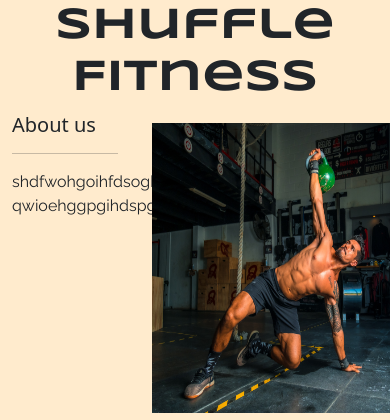
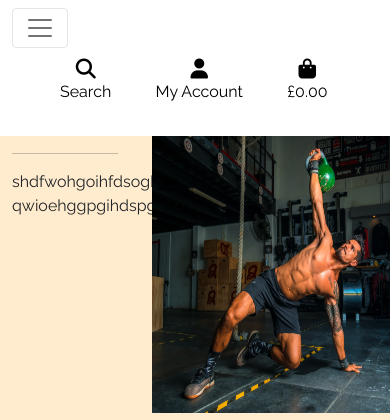
Before and after one commit to Code-Institute-Submissions/Dgoodwin92-shuffle-fitness-ms4_NovResub, a Django app: page / in a window 390 px wide; the page is wider, and only the part inside the window is pictured. Shown: the top 420 px of that part. Run offline with Django 3.2, Linux system fonts and the light colour scheme; the visitor is signed in with stand-in values (Sample User, id 1); some libraries are stand-ins or nearby versions.

Commit message:
Created Navbar and main-nav.html and mobile-top-header.html

```diff
--- a/static/css/base.css
+++ b/static/css/base.css
@@ -44,11 +44,16 @@ p {
     color: #8FD0CA;
 }
 
-
-
-
 .border-blue {
     border: 1.5px #8FD0CA !important;
+}
+
+.nav-row {
+    background-color: #8FD0CA;
+}
+
+.subs-link {
+    text-transform: uppercase;
 }
 
 .intro-img {
@@ -56,6 +61,7 @@ p {
     padding: 5px;
     margin: 5px;
 }
+
 /* ----------------------------------------------- Media Queries */
 /* Slightly larger container on xl screens */
 @media (min-width: 1200px) {
--- a/templates/base.html
+++ b/templates/base.html
@@ -1,10 +1,7 @@
 {% load static %}
-
 <!doctype html>
 <html lang="en">
-
 <head>
-
   {% block meta %}
   <!-- Required meta tags -->
   <meta http-equiv="X-UA-Compatible" content="ie=edge">
@@ -17,8 +14,7 @@
 
   {% block corecss %}
   <!-- Bootstrap CSS -->
-  <link href="https://cdn.jsdelivr.net/npm/bootstrap@5.1.1/dist/css/bootstrap.min.css" rel="stylesheet"
-    integrity="sha384-F3w7mX95PdgyTmZZMECAngseQB83DfGTowi0iMjiWaeVhAn4FJkqJByhZMI3AhiU" crossorigin="anonymous">
+  <link href="https://cdn.jsdelivr.net/npm/bootstrap@5.1.1/dist/css/bootstrap.min.css" rel="stylesheet" integrity="sha384-F3w7mX95PdgyTmZZMECAngseQB83DfGTowi0iMjiWaeVhAn4FJkqJByhZMI3AhiU" crossorigin="anonymous">
   <!-- Google Fonts -->
   <link rel="preconnect" href="https://fonts.googleapis.com">
   <link rel="preconnect" href="https://fonts.gstatic.com" crossorigin>
@@ -32,14 +28,9 @@
 
   {% block corejs %}
   <script src="https://kit.fontawesome.com/59091d9539.js" crossorigin="anonymous"></script>
-  <script src="https://code.jquery.com/jquery-3.6.0.slim.min.js"
-    integrity="sha256-u7e5khyithlIdTpu22PHhENmPcRdFiHRjhAuHcs05RI=" crossorigin="anonymous"></script>
-  <script src="https://cdn.jsdelivr.net/npm/@popperjs/core@2.9.3/dist/umd/popper.min.js"
-    integrity="sha384-W8fXfP3gkOKtndU4JGtKDvXbO53Wy8SZCQHczT5FMiiqmQfUpWbYdTil/SxwZgAN"
-    crossorigin="anonymous"></script>
-  <script src="https://cdn.jsdelivr.net/npm/bootstrap@5.1.1/dist/js/bootstrap.min.js"
-    integrity="sha384-skAcpIdS7UcVUC05LJ9Dxay8AXcDYfBJqt1CJ85S/CFujBsIzCIv+l9liuYLaMQ/"
-    crossorigin="anonymous"></script>
+  <script src="https://code.jquery.com/jquery-3.6.0.slim.min.js" integrity="sha256-u7e5khyithlIdTpu22PHhENmPcRdFiHRjhAuHcs05RI=" crossorigin="anonymous"></script>
+  <script src="https://cdn.jsdelivr.net/npm/@popperjs/core@2.9.3/dist/umd/popper.min.js" integrity="sha384-W8fXfP3gkOKtndU4JGtKDvXbO53Wy8SZCQHczT5FMiiqmQfUpWbYdTil/SxwZgAN" crossorigin="anonymous"></script>
+  <script src="https://cdn.jsdelivr.net/npm/bootstrap@5.1.1/dist/js/bootstrap.min.js" integrity="sha384-skAcpIdS7UcVUC05LJ9Dxay8AXcDYfBJqt1CJ85S/CFujBsIzCIv+l9liuYLaMQ/" crossorigin="anonymous"></script>
   {% endblock %}
 
   {% block extra_js %}
@@ -47,7 +38,6 @@
 
   <title>Shuffle Fitness {% block extra_title %}{% endblock %}</title>
 </head>
-
 <body>
   <header class="container-fluid fixed-top">
     <div id="topnav" class="row bg-white pt-lg-2 d-none d-lg-flex">
@@ -59,8 +49,7 @@
       <div class="col-12 col-lg-4 my-auto py-1 py-lg-0">
         <ul class="list-inline list-unstyled text-center text-lg-right my-0">
           <li class="list-inline-item dropdown">
-            <a class="nav-link" href="#" id="user-options" data-toggle="dropdown" aria-haspopup="true"
-              aria-expanded="false">
+            <a class="nav-link" href="#" id="user-options" data-toggle="dropdown" aria-haspopup="true" aria-expanded="false">
               <div class="text-center">
                 <div><i class="fas fa-user fa-lg"></i></div>
                 <p class="my-0">My Account</p>
@@ -95,7 +84,7 @@
           </li>
         </ul>
       </div>
-      <div class="col-12 col-lg-2 my-auto py-1 py-lg-0">
+      <div class="col-12 col-lg-4 my-auto py-1 py-lg-0">
         <form method="GET" action="">
           <div class="input-group w-100">
             <input class="form-control border border-blue rounded-0" type="text" name="q" placeholder="Search our site">
@@ -109,7 +98,15 @@
           </div>
         </form>
       </div>
-
+    </div>
+    <div class="row bg-white">
+      <nav class="navbar navbar-expand-lg navbar-light w-100">
+        <button class="navbar-toggler" type="button" data-toggle="collapse" data-target="#main-nav" aria-controls="main-nav" aria-expanded="false" aria-label="Toggle navigation">
+          <span class="navbar-toggler-icon"></span>
+      </button>
+      {% include 'includes/mobile-top-header.html' %}
+      {% include 'includes/main-nav.html' %}
+      </nav>
     </div>
   </header>
   {% if messages %}
--- /dev/null
+++ b/templates/includes/main-nav.html
@@ -0,0 +1,12 @@
+<div class="collapse navbar-collapse" id="main-nav">
+<ul class="nav w-auto mx-auto">
+    <li class="nav-item dropdown">
+      <a class="nav-link dropdown-toggle subs-link" data-toggle="dropdown" href="#" role="button" aria-haspopup="true" aria-expanded="false">Subscriptions</a>
+      <div class="dropdown-menu">
+        <a class="dropdown-item" href="#">Fitness</a>
+        <a class="dropdown-item" href="#">Nutrition</a>
+        <a class="dropdown-item" href="#">Fitness & Nutrition</a>
+      </div>
+    </li>
+  </ul>
+</div>
--- /dev/null
+++ b/templates/includes/mobile-top-header.html
@@ -0,0 +1,58 @@
+<ul>
+    <li class="list-inline-item">
+      <a class="nav-link d-block d-lg-none" href="#" id="mobile-search" data-toggle="dropdown" aria-haspopup="true" aria-expanded="false">
+          <div class="text-center">
+              <div><i class="fas fa-search fa-lg"></i></div>
+              <p class="my-0">Search</p>
+          </div>
+      </a>
+      <div class="dropdown-menu border-0 w-100 p-3 rounded-0 my-0" aria-labelledby="mobile-search">
+        <form class="form" method="GET" action="">
+            <div class="input-group w-100">
+                <input class="form-control border border-blue rounded-0" type="text" name="q" placeholder="Search our site">
+                <div class="input-group-append">
+                    <button class="form-control form-control btn btn-black border border-blue rounded-0" type="submit">
+                        <span class="icon">
+                            <i class="fas fa-search"></i>
+                        </span>
+                    </button>
+                </div>
+            </div>
+        </form>
+    </div>
+</li>
+<li class="list-inline-item dropdown">
+    <a class="nav-link d-block d-lg-none" href="#" id="user-options" data-toggle="dropdown" aria-haspopup="true" aria-expanded="false">
+        <div class="text-center">
+            <div><i class="fas fa-user fa-lg"></i></div>
+            <p class="my-0">My Account</p>
+        </div>
+    </a>
+    <div class="dropdown-menu border-0" aria-labelledby="user-options">
+        {% if request.user.is_authenticated %}
+            {% if request.user.is_superuser %}
+                <a href="{% url 'account_logout' %}" class="dropdown-item">Product Management</a>
+            {% endif %}
+            <a href="" class="dropdown-item">My Profile</a>
+            <a href="{% url 'account_logout' %}" class="dropdown-item">Logout</a>
+        {% else %}
+            <a href="{% url 'account_signup' %}" class="dropdown-item">Register</a>
+            <a href="{% url 'account_login' %}" class="dropdown-item">Login</a>
+        {% endif %}
+    </div>
+</li>
+<li class="list-inline-item">
+    <a class="{% if grand_total %}text-primary font-weight-bold{% else %}text-black{% endif %} nav-link d-block d-lg-none" href="">
+        <div class="text-center">
+            <div><i class="fas fa-shopping-bag fa-lg"></i></div>
+            <p class="my-0">
+                {% if grand_total %}
+                    £{{ grand_total|floatformat:2 }}
+                {% else %}
+                    £0.00
+                {% endif %}
+            </p>
+        </div>
+    </a>
+  </li>
+</ul>
```
